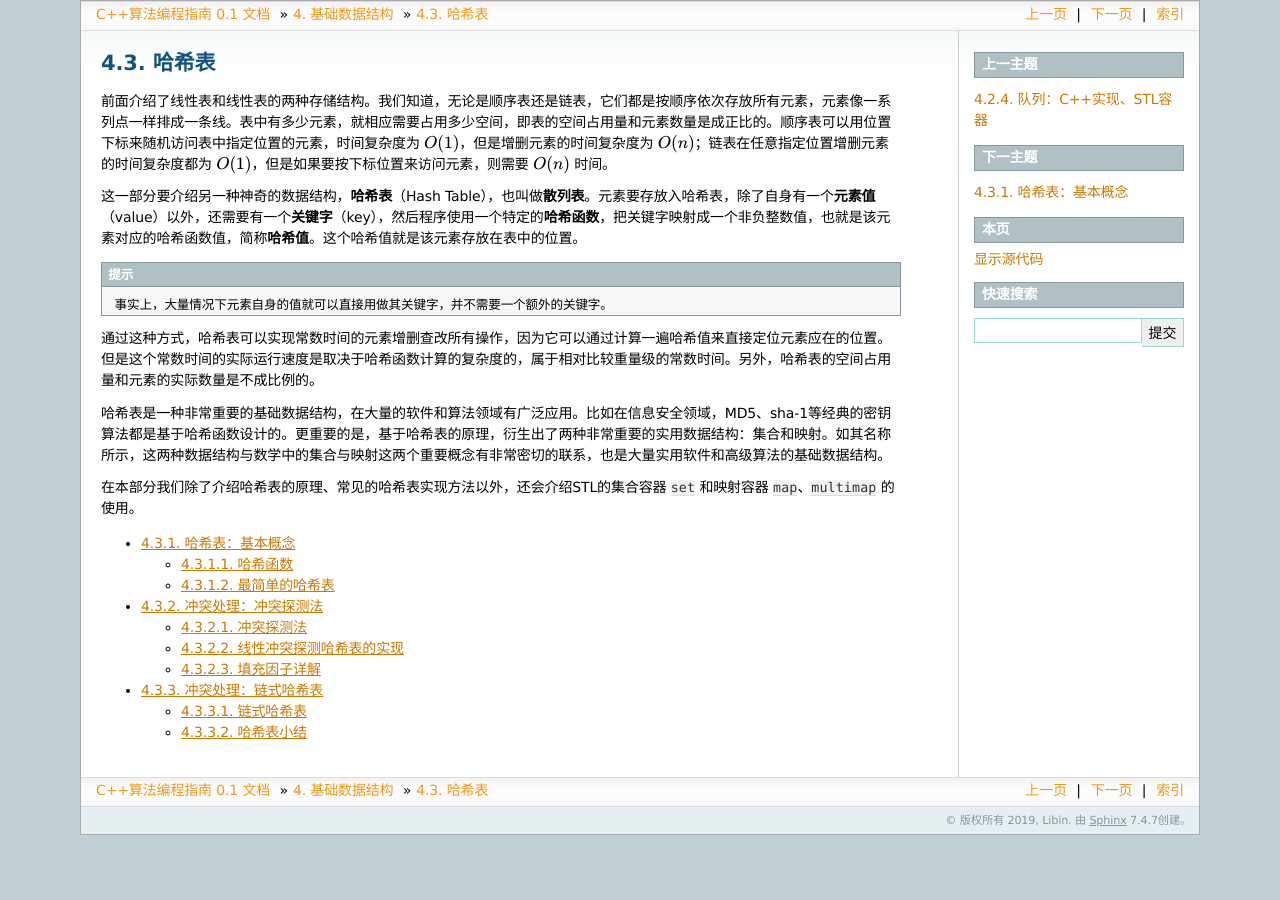
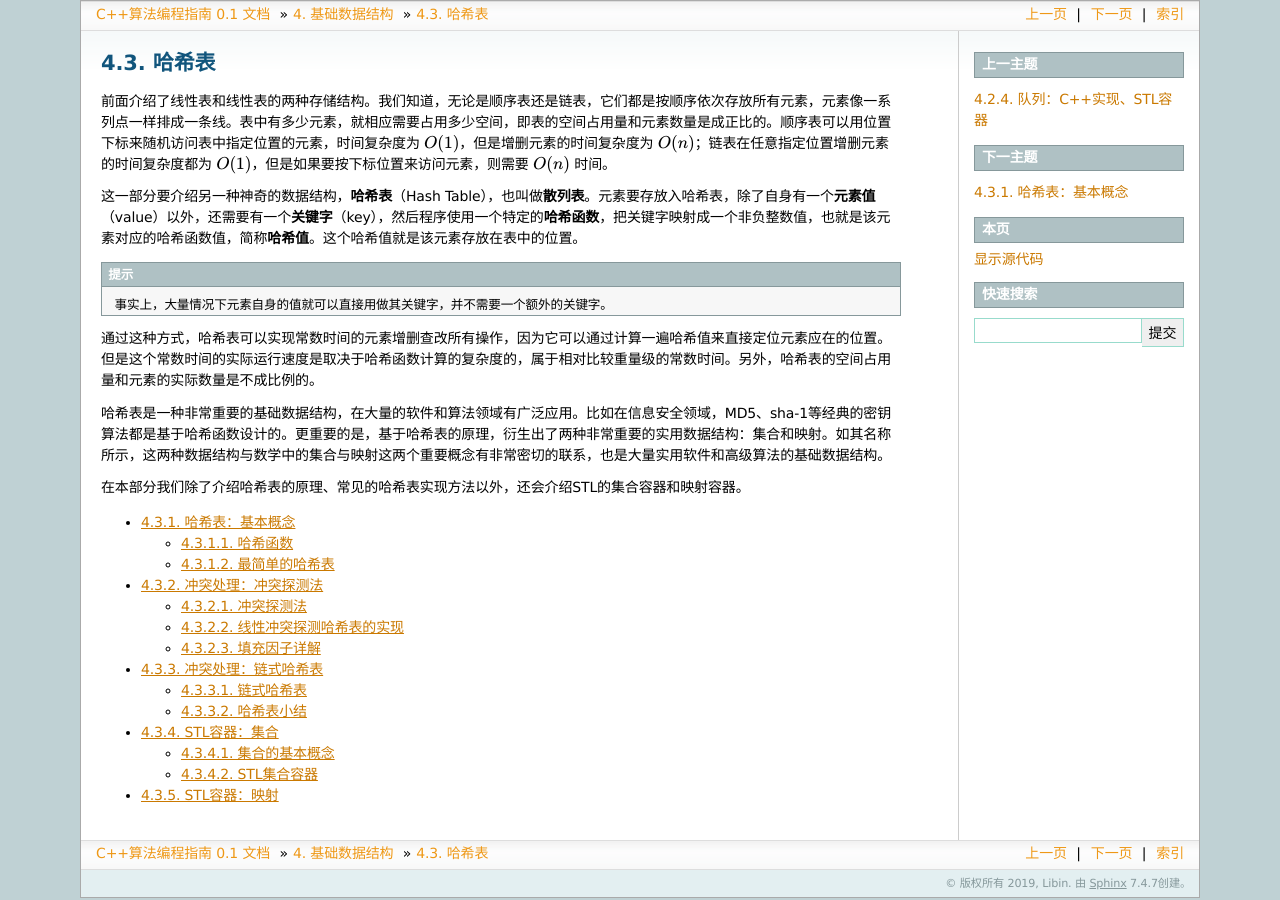
Before and after one commit to majorli/algo_guide, a Sphinx documentation site: the page built from source/ch03/330_hash.rst, in a window 1280 px wide. Built offline with Sphinx 7.4.7, drawn with Linux system fonts in a browser that asks for light colours; formulas are drawn with MathJax 3.

Commit message:
20200725_2347draft_334_writing

```diff
--- a/source/ch03/330_hash.rst
+++ b/source/ch03/330_hash.rst
@@ -13,7 +13,7 @@
 
 哈希表是一种非常重要的基础数据结构，在大量的软件和算法领域有广泛应用。比如在信息安全领域，MD5、sha-1等经典的密钥算法都是基于哈希函数设计的。更重要的是，基于哈希表的原理，衍生出了两种非常重要的实用数据结构：集合和映射。如其名称所示，这两种数据结构与数学中的集合与映射这两个重要概念有非常密切的联系，也是大量实用软件和高级算法的基础数据结构。
 
-在本部分我们除了介绍哈希表的原理、常见的哈希表实现方法以外，还会介绍STL的集合容器 ``set`` 和映射容器 ``map``\ 、\ ``multimap`` 的使用。
+在本部分我们除了介绍哈希表的原理、常见的哈希表实现方法以外，还会介绍STL的集合容器和映射容器。
 
 .. toctree::
    :maxdepth: 2
--- /dev/null
+++ b/source/ch03/sec03/335_map.rst
@@ -0,0 +1,2 @@
+STL容器：映射
+++++++++++++++
```
Also changed, not shown: other parts of source/ch03/330_hash.rst (+2 -0 lines), source/ch03/sec03/334_set.rst (added, +38 -0 lines).
